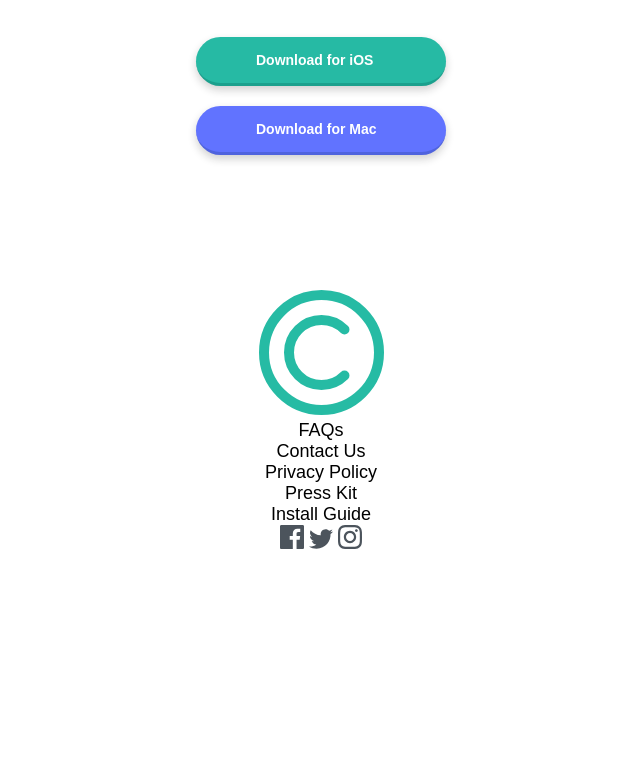
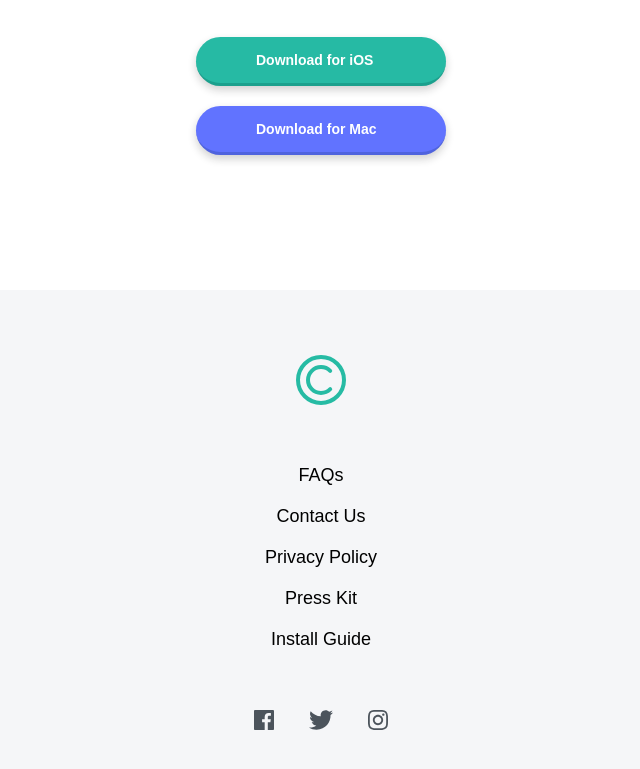
Before and after one commit to sheriallisdev/clipboard-landing-page, a website: page index.html in a window 1280 px wide. Shown: the part 6052-6821 px from the top of the page, without its empty margins (319-959 px from the left). Before the commit the page ends 6606 px from the top, so only its background shows below. Drawn offline with Linux system fonts and the light colour scheme; a web font is replaced by a local one.

Commit message:
Style footer

```diff
--- a/index.html
+++ b/index.html
@@ -151,7 +151,7 @@
       </section>
     </main>
     <footer>
-      <img src="./images/logo.svg" alt="">
+      <img src="./images/logo.svg" alt="" class="logo">
       <ul>
         <li>FAQs</li>
         <li>Contact Us</li>
--- a/src/scss/styles.scss
+++ b/src/scss/styles.scss
@@ -7,6 +7,7 @@ $cyan: hsl(171, 66%, 44%);
 $light-blue: hsl(233, 100%, 69%);
 $grayish-blue: hsl(201, 11%, 66%);
 $grayish-blue-dark: hsl(210, 10%, 33%);
+$light-gray: #F5F6F8;
 $white: #fff;
 
 $desktop-size: 1440px;
@@ -54,12 +55,15 @@ p {
   color: $grayish-blue;
 }
 
-section {
+section, footer {
   display: flex;
   flex-direction: column;
   align-items: center;
+  padding: 15px;
+}
+
+section {
   margin-bottom: 110px;
-  padding: 15px;
 }
 
 .btn-primary {
@@ -160,3 +164,34 @@ header{
     height: 40px;
   }
 }
+
+// Footer
+
+footer {
+  background-color: $light-gray;
+  padding-bottom: 50px;
+
+  .logo {
+    width: 50px;
+    margin: 50px 0;
+  }
+
+  ul {
+    list-style: none;
+
+    li {
+      padding: 10px;
+    }
+  }
+
+  .social-icons{
+    margin-top: 50px;
+    img {
+      height: 20px;
+    }
+
+    img:not(:first-child) {
+      margin-left: 30px;
+    }
+  }
+}
```
Also changed, not shown: css/styles.css.
